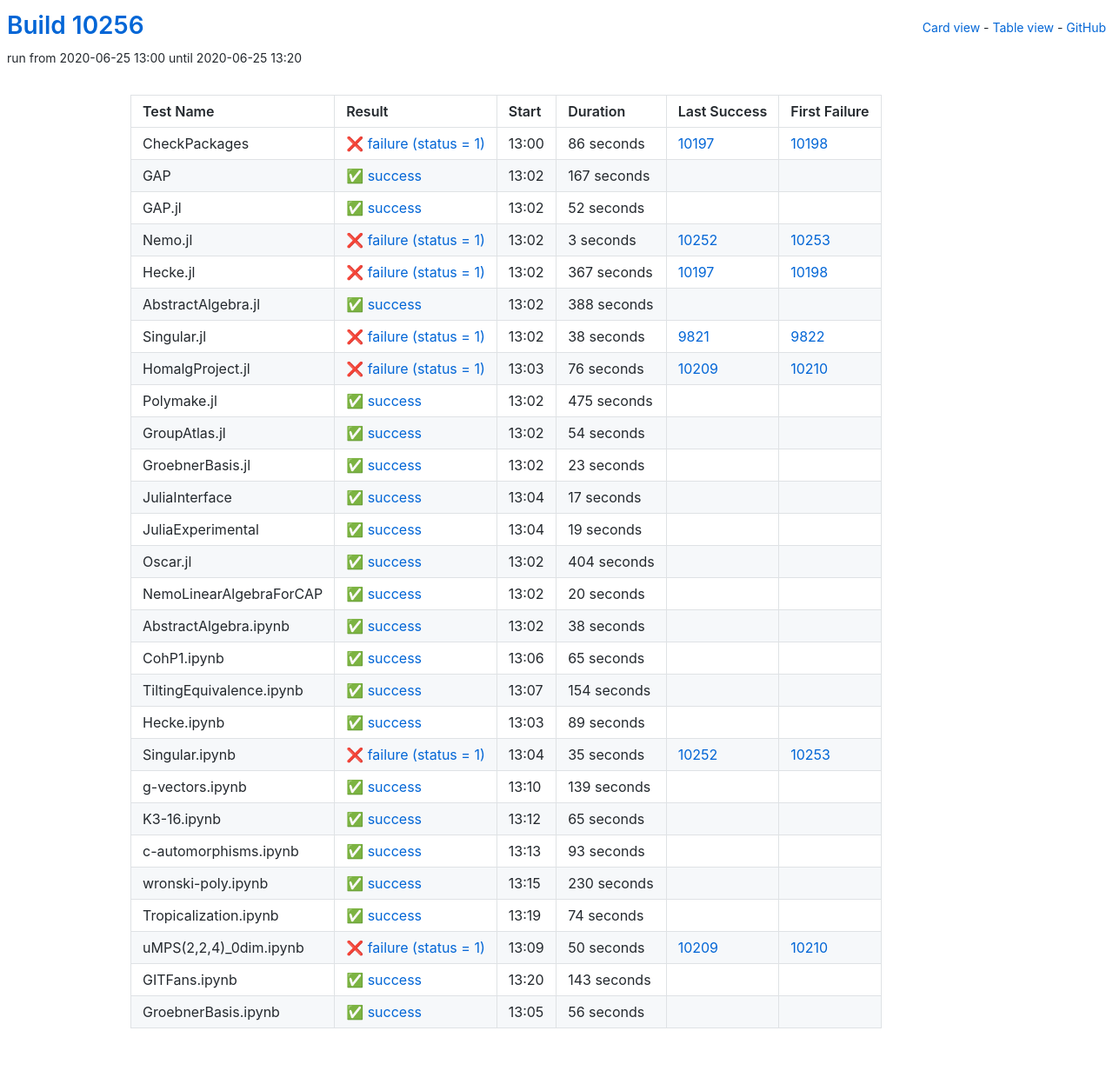
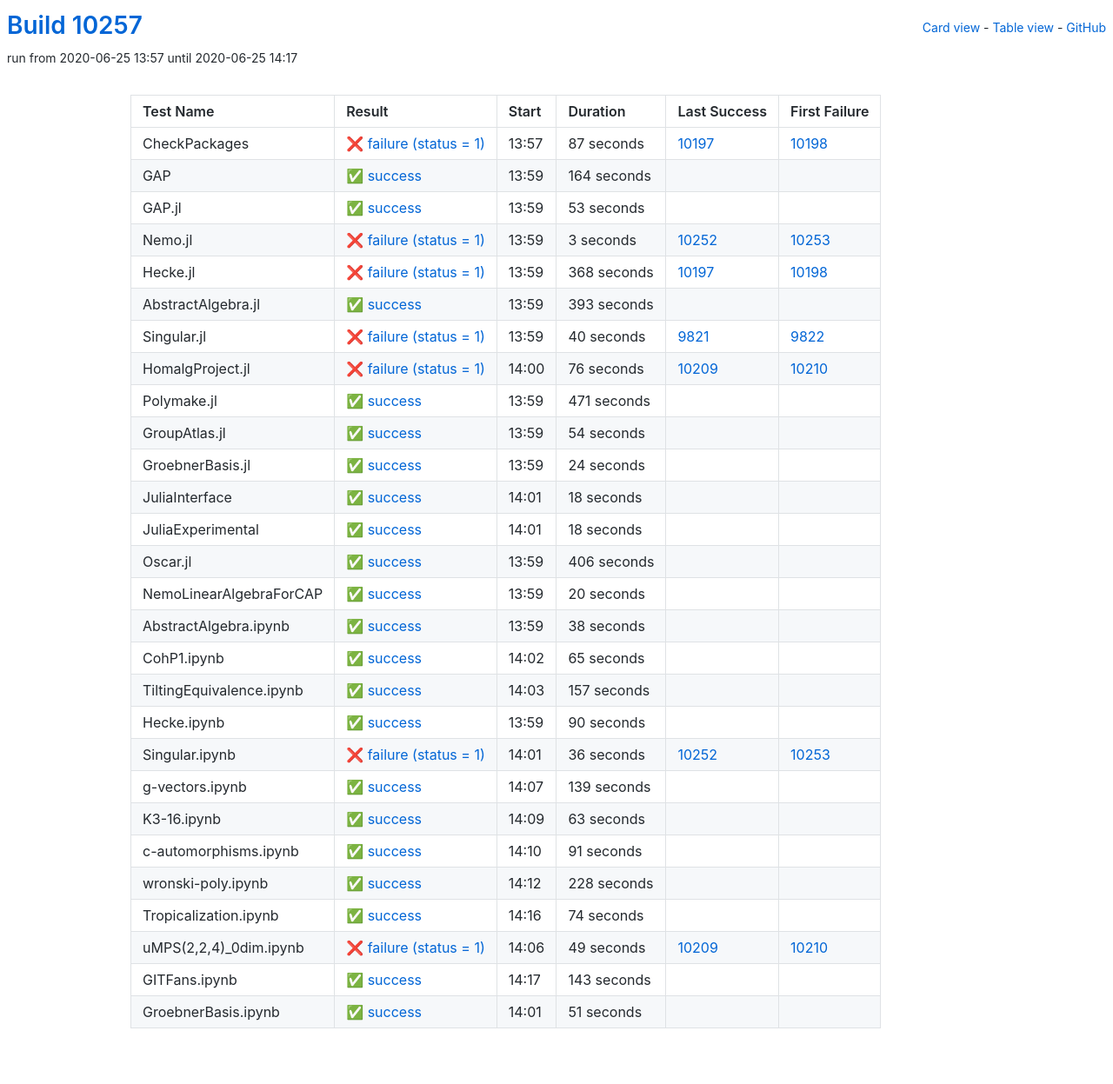
Before and after one commit to oscar-system/oscar-ci-status, a Jekyll site: the page built from table.html, in a window 1280 px wide. Shown: the whole page at 87% size. Built offline with Jekyll 4.4.1, drawn with Linux system fonts in a browser that asks for light colours.

Commit message:
Build #10257

```diff
--- a/_data/ci.yml
+++ b/_data/ci.yml
@@ -1,6 +1,6 @@
 ---
-build: 10256
-build_url: https://oscarci.mathematik.uni-kl.de/job/oscar/10256/
+build: 10257
+build_url: https://oscarci.mathematik.uni-kl.de/job/oscar/10257/
 job: oscar
 organization: oscar-system
 repo: oscar-ci-status
@@ -8,44 +8,44 @@ repourl: https://github.com/oscar-system/oscar-ci-status
 tests:
 - name: CheckPackages
   id: checkpackages
-  log: https://oscarci.mathematik.uni-kl.de/job/oscar/10256/artifact/logs/build-10256/CheckPackages.log
-  start: 2020-06-25 13:00
+  log: https://oscarci.mathematik.uni-kl.de/job/oscar/10257/artifact/logs/build-10257/CheckPackages.log
+  start: 2020-06-25 13:57
   success: false
   exitcode: 1
   status: failure
-  duration: 86
+  duration: 87
   last_success: 10197
   last_success_url: https://oscarci.mathematik.uni-kl.de/job/oscar/10197/
   first_failure: 10198
   first_failure_url: https://oscarci.mathematik.uni-kl.de/job/oscar/10198/
 - name: GAP
   id: gap
-  log: https://oscarci.mathematik.uni-kl.de/job/oscar/10256/artifact/logs/build-10256/GAP.log
-  start: 2020-06-25 13:02
+  log: https://oscarci.mathematik.uni-kl.de/job/oscar/10257/artifact/logs/build-10257/GAP.log
+  start: 2020-06-25 13:59
   success: true
   exitcode: 0
   status: success
-  duration: 167
+  duration: 164
   last_success: false
   last_success_url:
   first_failure: false
   first_failure_url:
 - name: GAP.jl
   id: gap-jl
-  log: https://oscarci.mathematik.uni-kl.de/job/oscar/10256/artifact/logs/build-10256/GAP.jl.log
-  start: 2020-06-25 13:02
+  log: https://oscarci.mathematik.uni-kl.de/job/oscar/10257/artifact/logs/build-10257/GAP.jl.log
+  start: 2020-06-25 13:59
   success: true
   exitcode: 0
   status: success
-  duration: 52
+  duration: 53
   last_success: false
   last_success_url:
   first_failure: false
   first_failure_url:
 - name: Nemo.jl
   id: nemo-jl
-  log: https://oscarci.mathematik.uni-kl.de/job/oscar/10256/artifact/logs/build-10256/Nemo.jl.log
-  start: 2020-06-25 13:02
+  log: https://oscarci.mathematik.uni-kl.de/job/oscar/10257/artifact/logs/build-10257/Nemo.jl.log
+  start: 2020-06-25 13:59
   success: false
   exitcode: 1
   status: failure
@@ -56,44 +56,44 @@ tests:
   first_failure_url: https://oscarci.mathematik.uni-kl.de/job/oscar/10253/
 - name: Hecke.jl
   id: hecke-jl
-  log: https://oscarci.mathematik.uni-kl.de/job/oscar/10256/artifact/logs/build-10256/Hecke.jl.log
-  start: 2020-06-25 13:02
+  log: https://oscarci.mathematik.uni-kl.de/job/oscar/10257/artifact/logs/build-10257/Hecke.jl.log
+  start: 2020-06-25 13:59
   success: false
   exitcode: 1
   status: failure
-  duration: 367
+  duration: 368
   last_success: 10197
   last_success_url: https://oscarci.mathematik.uni-kl.de/job/oscar/10197/
   first_failure: 10198
   first_failure_url: https://oscarci.mathematik.uni-kl.de/job/oscar/10198/
 - name: AbstractAlgebra.jl
   id: abstractalgebra-jl
-  log: https://oscarci.mathematik.uni-kl.de/job/oscar/10256/artifact/logs/build-10256/AbstractAlgebra.jl.log
-  start: 2020-06-25 13:02
+  log: https://oscarci.mathematik.uni-kl.de/job/oscar/10257/artifact/logs/build-10257/AbstractAlgebra.jl.log
+  start: 2020-06-25 13:59
   success: true
   exitcode: 0
   status: success
-  duration: 388
+  duration: 393
   last_success: false
   last_success_url:
   first_failure: false
   first_failure_url:
 - name: Singular.jl
   id: singular-jl
-  log: https://oscarci.mathematik.uni-kl.de/job/oscar/10256/artifact/logs/build-10256/Singular.jl.log
-  start: 2020-06-25 13:02
+  log: https://oscarci.mathematik.uni-kl.de/job/oscar/10257/artifact/logs/build-10257/Singular.jl.log
+  start: 2020-06-25 13:59
   success: false
   exitcode: 1
   status: failure
-  duration: 38
+  duration: 40
   last_success: 9821
   last_success_url: https://oscarci.mathematik.uni-kl.de/job/oscar/9821/
   first_failure: 9822
   first_failure_url: https://oscarci.mathematik.uni-kl.de/job/oscar/9822/
 - name: HomalgProject.jl
   id: homalgproject-jl
-  log: https://oscarci.mathematik.uni-kl.de/job/oscar/10256/artifact/logs/build-10256/HomalgProject.jl.log
-  start: 2020-06-25 13:03
+  log: https://oscarci.mathematik.uni-kl.de/job/oscar/10257/artifact/logs/build-10257/HomalgProject.jl.log
+  start: 2020-06-25 14:00
   success: false
   exitcode: 1
   status: failure
@@ -104,20 +104,20 @@ tests:
   first_failure_url: https://oscarci.mathematik.uni-kl.de/job/oscar/10210/
 - name: Polymake.jl
   id: polymake-jl
-  log: https://oscarci.mathematik.uni-kl.de/job/oscar/10256/artifact/logs/build-10256/Polymake.jl.log
-  start: 2020-06-25 13:02
+  log: https://oscarci.mathematik.uni-kl.de/job/oscar/10257/artifact/logs/build-10257/Polymake.jl.log
+  start: 2020-06-25 13:59
   success: true
   exitcode: 0
   status: success
-  duration: 475
+  duration: 471
   last_success: false
   last_success_url:
   first_failure: false
   first_failure_url:
 - name: GroupAtlas.jl
   id: groupatlas-jl
-  log: https://oscarci.mathematik.uni-kl.de/job/oscar/10256/artifact/logs/build-10256/GroupAtlas.jl.log
-  start: 2020-06-25 13:02
+  log: https://oscarci.mathematik.uni-kl.de/job/oscar/10257/artifact/logs/build-10257/GroupAtlas.jl.log
+  start: 2020-06-25 13:59
   success: true
   exitcode: 0
   status: success
@@ -128,56 +128,56 @@ tests:
   first_failure_url:
 - name: GroebnerBasis.jl
   id: groebnerbasis-jl
-  log: https://oscarci.mathematik.uni-kl.de/job/oscar/10256/artifact/logs/build-10256/GroebnerBasis.jl.log
-  start: 2020-06-25 13:02
+  log: https://oscarci.mathematik.uni-kl.de/job/oscar/10257/artifact/logs/build-10257/GroebnerBasis.jl.log
+  start: 2020-06-25 13:59
   success: true
   exitcode: 0
   status: success
-  duration: 23
+  duration: 24
   last_success: false
   last_success_url:
   first_failure: false
   first_failure_url:
 - name: JuliaInterface
   id: juliainterface
-  log: https://oscarci.mathematik.uni-kl.de/job/oscar/10256/artifact/logs/build-10256/JuliaInterface.log
-  start: 2020-06-25 13:04
+  log: https://oscarci.mathematik.uni-kl.de/job/oscar/10257/artifact/logs/build-10257/JuliaInterface.log
+  start: 2020-06-25 14:01
   success: true
   exitcode: 0
   status: success
-  duration: 17
+  duration: 18
   last_success: false
   last_success_url:
   first_failure: false
   first_failure_url:
 - name: JuliaExperimental
   id: juliaexperimental
-  log: https://oscarci.mathematik.uni-kl.de/job/oscar/10256/artifact/logs/build-10256/JuliaExperimental.log
-  start: 2020-06-25 13:04
+  log: https://oscarci.mathematik.uni-kl.de/job/oscar/10257/artifact/logs/build-10257/JuliaExperimental.log
+  start: 2020-06-25 14:01
   success: true
   exitcode: 0
   status: success
-  duration: 19
+  duration: 18
   last_success: false
   last_success_url:
   first_failure: false
   first_failure_url:
 - name: Oscar.jl
   id: oscar-jl
-  log: https://oscarci.mathematik.uni-kl.de/job/oscar/10256/artifact/logs/build-10256/Oscar.jl.log
-  start: 2020-06-25 13:02
+  log: https://oscarci.mathematik.uni-kl.de/job/oscar/10257/artifact/logs/build-10257/Oscar.jl.log
+  start: 2020-06-25 13:59
   success: true
   exitcode: 0
   status: success
-  duration: 404
+  duration: 406
   last_success: false
   last_success_url:
   first_failure: false
   first_failure_url:
 - name: NemoLinearAlgebraForCAP
   id: nemolinearalgebraforcap
-  log: https://oscarci.mathematik.uni-kl.de/job/oscar/10256/artifact/logs/build-10256/NemoLinearAlgebraForCAP.log
-  start: 2020-06-25 13:02
+  log: https://oscarci.mathematik.uni-kl.de/job/oscar/10257/artifact/logs/build-10257/NemoLinearAlgebraForCAP.log
+  start: 2020-06-25 13:59
   success: true
   exitcode: 0
   status: success
@@ -188,8 +188,8 @@ tests:
   first_failure_url:
 - name: AbstractAlgebra.ipynb
   id: abstractalgebra-ipynb
-  log: https://oscarci.mathematik.uni-kl.de/job/oscar/10256/artifact/logs/build-10256/AbstractAlgebra.ipynb.log
-  start: 2020-06-25 13:02
+  log: https://oscarci.mathematik.uni-kl.de/job/oscar/10257/artifact/logs/build-10257/AbstractAlgebra.ipynb.log
+  start: 2020-06-25 13:59
   success: true
   exitcode: 0
   status: success
@@ -200,8 +200,8 @@ tests:
   first_failure_url:
 - name: CohP1.ipynb
   id: cohp1-ipynb
-  log: https://oscarci.mathematik.uni-kl.de/job/oscar/10256/artifact/logs/build-10256/CohP1.ipynb.log
-  start: 2020-06-25 13:06
+  log: https://oscarci.mathematik.uni-kl.de/job/oscar/10257/artifact/logs/build-10257/CohP1.ipynb.log
+  start: 2020-06-25 14:02
   success: true
   exitcode: 0
   status: success
@@ -212,44 +212,44 @@ tests:
   first_failure_url:
 - name: TiltingEquivalence.ipynb
   id: tiltingequivalence-ipynb
-  log: https://oscarci.mathematik.uni-kl.de/job/oscar/10256/artifact/logs/build-10256/TiltingEquivalence.ipynb.log
-  start: 2020-06-25 13:07
+  log: https://oscarci.mathematik.uni-kl.de/job/oscar/10257/artifact/logs/build-10257/TiltingEquivalence.ipynb.log
+  start: 2020-06-25 14:03
   success: true
   exitcode: 0
   status: success
-  duration: 154
+  duration: 157
   last_success: false
   last_success_url:
   first_failure: false
   first_failure_url:
 - name: Hecke.ipynb
   id: hecke-ipynb
-  log: https://oscarci.mathematik.uni-kl.de/job/oscar/10256/artifact/logs/build-10256/Hecke.ipynb.log
-  start: 2020-06-25 13:03
+  log: https://oscarci.mathematik.uni-kl.de/job/oscar/10257/artifact/logs/build-10257/Hecke.ipynb.log
+  start: 2020-06-25 13:59
   success: true
   exitcode: 0
   status: success
-  duration: 89
+  duration: 90
   last_success: false
   last_success_url:
   first_failure: false
   first_failure_url:
 - name: Singular.ipynb
   id: singular-ipynb
-  log: https://oscarci.mathematik.uni-kl.de/job/oscar/10256/artifact/logs/build-10256/Singular.ipynb.log
-  start: 2020-06-25 13:04
+  log: https://oscarci.mathematik.uni-kl.de/job/oscar/10257/artifact/logs/build-10257/Singular.ipynb.log
+  start: 2020-06-25 14:01
   success: false
   exitcode: 1
   status: failure
-  duration: 35
+  duration: 36
   last_success: 10252
   last_success_url: https://oscarci.mathematik.uni-kl.de/job/oscar/10252/
   first_failure: 10253
   first_failure_url: https://oscarci.mathematik.uni-kl.de/job/oscar/10253/
 - name: g-vectors.ipynb
   id: g-vectors-ipynb
-  log: https://oscarci.mathematik.uni-kl.de/job/oscar/10256/artifact/logs/build-10256/g-vectors.ipynb.log
-  start: 2020-06-25 13:10
+  log: https://oscarci.mathematik.uni-kl.de/job/oscar/10257/artifact/logs/build-10257/g-vectors.ipynb.log
+  start: 2020-06-25 14:07
   success: true
   exitcode: 0
   status: success
@@ -260,44 +260,44 @@ tests:
   first_failure_url:
 - name: K3-16.ipynb
   id: k3-16-ipynb
-  log: https://oscarci.mathematik.uni-kl.de/job/oscar/10256/artifact/logs/build-10256/K3-16.ipynb.log
-  start: 2020-06-25 13:12
+  log: https://oscarci.mathematik.uni-kl.de/job/oscar/10257/artifact/logs/build-10257/K3-16.ipynb.log
+  start: 2020-06-25 14:09
   success: true
   exitcode: 0
   status: success
-  duration: 65
+  duration: 63
   last_success: false
   last_success_url:
   first_failure: false
   first_failure_url:
 - name: c-automorphisms.ipynb
   id: c-automorphisms-ipynb
-  log: https://oscarci.mathematik.uni-kl.de/job/oscar/10256/artifact/logs/build-10256/c-automorphisms.ipynb.log
-  start: 2020-06-25 13:13
+  log: https://oscarci.mathematik.uni-kl.de/job/oscar/10257/artifact/logs/build-10257/c-automorphisms.ipynb.log
+  start: 2020-06-25 14:10
   success: true
   exitcode: 0
   status: success
-  duration: 93
+  duration: 91
   last_success: false
   last_success_url:
   first_failure: false
   first_failure_url:
 - name: wronski-poly.ipynb
   id: wronski-poly-ipynb
-  log: https://oscarci.mathematik.uni-kl.de/job/oscar/10256/artifact/logs/build-10256/wronski-poly.ipynb.log
-  start: 2020-06-25 13:15
+  log: https://oscarci.mathematik.uni-kl.de/job/oscar/10257/artifact/logs/build-10257/wronski-poly.ipynb.log
+  start: 2020-06-25 14:12
   success: true
   exitcode: 0
   status: success
-  duration: 230
+  duration: 228
   last_success: false
   last_success_url:
   first_failure: false
   first_failure_url:
 - name: Tropicalization.ipynb
   id: tropicalization-ipynb
-  log: https://oscarci.mathematik.uni-kl.de/job/oscar/10256/artifact/logs/build-10256/Tropicalization.ipynb.log
-  start: 2020-06-25 13:19
+  log: https://oscarci.mathematik.uni-kl.de/job/oscar/10257/artifact/logs/build-10257/Tropicalization.ipynb.log
+  start: 2020-06-25 14:16
   success: true
   exitcode: 0
   status: success
@@ -308,20 +308,20 @@ tests:
   first_failure_url:
 - name: uMPS(2,2,4)_0dim.ipynb
   id: umps-2-2-4-0dim-ipynb
-  log: https://oscarci.mathematik.uni-kl.de/job/oscar/10256/artifact/logs/build-10256/uMPS-2-2-4-_0dim.ipynb.log
-  start: 2020-06-25 13:09
+  log: https://oscarci.mathematik.uni-kl.de/job/oscar/10257/artifact/logs/build-10257/uMPS-2-2-4-_0dim.ipynb.log
+  start: 2020-06-25 14:06
   success: false
   exitcode: 1
   status: failure
-  duration: 50
+  duration: 49
   last_success: 10209
   last_success_url: https://oscarci.mathematik.uni-kl.de/job/oscar/10209/
   first_failure: 10210
   first_failure_url: https://oscarci.mathematik.uni-kl.de/job/oscar/10210/
 - name: GITFans.ipynb
   id: gitfans-ipynb
-  log: https://oscarci.mathematik.uni-kl.de/job/oscar/10256/artifact/logs/build-10256/GITFans.ipynb.log
-  start: 2020-06-25 13:20
+  log: https://oscarci.mathematik.uni-kl.de/job/oscar/10257/artifact/logs/build-10257/GITFans.ipynb.log
+  start: 2020-06-25 14:17
   success: true
   exitcode: 0
   status: success
@@ -332,12 +332,12 @@ tests:
   first_failure_url:
 - name: GroebnerBasis.ipynb
   id: groebnerbasis-ipynb
-  log: https://oscarci.mathematik.uni-kl.de/job/oscar/10256/artifact/logs/build-10256/GroebnerBasis.ipynb.log
-  start: 2020-06-25 13:05
+  log: https://oscarci.mathematik.uni-kl.de/job/oscar/10257/artifact/logs/build-10257/GroebnerBasis.ipynb.log
+  start: 2020-06-25 14:01
   success: true
   exitcode: 0
   status: success
-  duration: 56
+  duration: 51
   last_success: false
   last_success_url:
   first_failure: false
```
Also changed, not shown: README.md.
